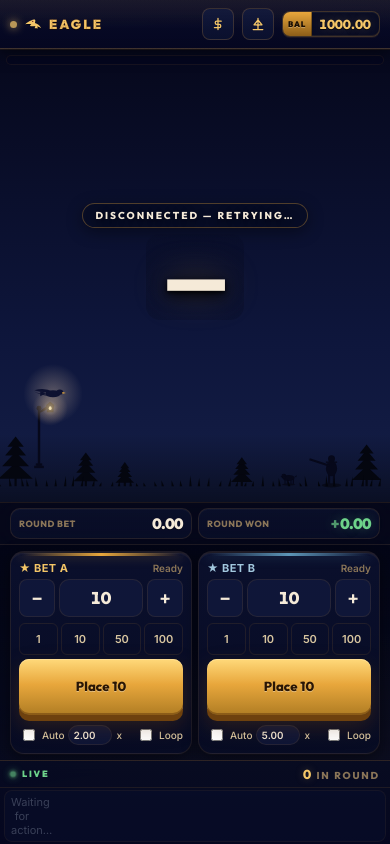
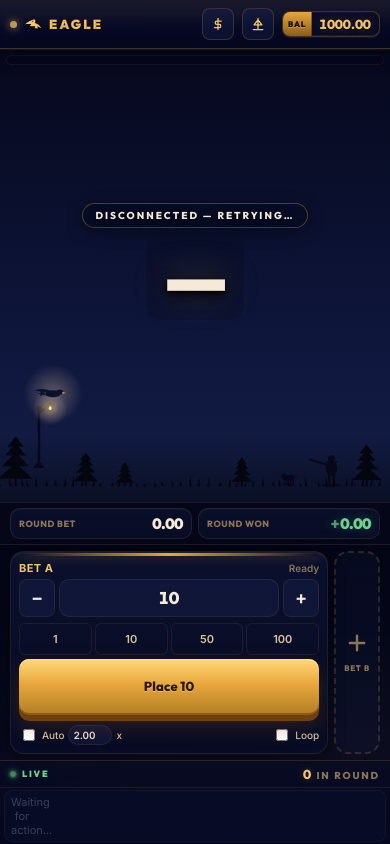
Before and after one commit to giorgimol/eagle-crash, a website with bundled scripts: page public/index.html in a window 390 px wide. Built offline with nearby package versions, Linux system fonts and the light colour scheme; no server answers; animation ran at ten frames a second.

Commit message:
feat: single-bet default with toggle to add Bet B
Show only Bet A by default. A dashed "+" button lets players
open Bet B on demand; a × close button hides it again and
cancels any active autobet on that slot.

Co-Authored-By: Claude Opus 4.7 <noreply@anthropic.com>

```diff
--- a/public/app.js
+++ b/public/app.js
@@ -695,6 +695,31 @@ for (const slot of ['A', 'B']) {
   });
 }
 
+// ── Bet B toggle ────────────────────────────────────────────────────
+const betsSection = $('.bets');
+const betSlotB    = $('[data-slot="B"]');
+const addBetBtn   = $('#add-bet-b');
+const closeBetBtn = $('#close-bet-b');
+
+function showBetB() {
+  betSlotB.hidden = false;
+  betsSection.dataset.mode = 'dual';
+}
+
+function hideBetB() {
+  betSlotB.hidden = true;
+  betsSection.dataset.mode = 'single';
+  // Cancel autobet on B if active
+  const abToggle = $('#ab-on-B');
+  if (abToggle.checked) {
+    abToggle.checked = false;
+    send({ type: 'set_autobet', slot: 'B', enabled: false });
+  }
+}
+
+addBetBtn.addEventListener('click', showBetB);
+closeBetBtn.addEventListener('click', hideBetB);
+
 // ── Provably-fair UI ─────────────────────────────────────────────────
 
 // ── Operator P&L modal ──────────────────────────────────────────────
--- a/public/index.html
+++ b/public/index.html
@@ -69,10 +69,10 @@
       </section>
 
       <!-- ── Bet panels (Smartsoft-style: ± stake, adaptive action) ── -->
-      <section class="bets">
+      <section class="bets" data-mode="single">
         <div class="bet-slot" data-slot="A">
           <div class="bet-head">
-            <span class="bet-title">★ Bet A</span>
+            <span class="bet-title">Bet A</span>
             <span class="bet-status" id="status-A">Ready</span>
           </div>
           <div class="stake-row">
@@ -100,9 +100,15 @@
           </div>
         </div>
 
-        <div class="bet-slot" data-slot="B">
+        <button class="add-bet-btn" id="add-bet-b" type="button" title="Add second bet">
+          <svg viewBox="0 0 20 20" fill="none" stroke="currentColor" stroke-width="2" stroke-linecap="round"><path d="M10 4v12M4 10h12"/></svg>
+          <span>Bet B</span>
+        </button>
+
+        <div class="bet-slot" data-slot="B" hidden>
           <div class="bet-head">
-            <span class="bet-title">★ Bet B</span>
+            <span class="bet-title">Bet B</span>
+            <button class="bet-close" id="close-bet-b" type="button" aria-label="Remove Bet B">×</button>
             <span class="bet-status" id="status-B">Ready</span>
           </div>
           <div class="stake-row">
--- a/public/styles.css
+++ b/public/styles.css
@@ -498,12 +498,59 @@ button.icon-btn:hover:not(:disabled) {
 
 .bets {
   display: grid;
-  grid-template-columns: repeat(2, minmax(0, 1fr));
   gap: 10px;
   padding: 10px var(--pad);
   border-top: 1px solid var(--card-border);
   background: linear-gradient(180deg, transparent, rgba(10, 14, 42, 0.5));
 }
+.bets[data-mode="single"] { grid-template-columns: 1fr auto; }
+.bets[data-mode="dual"]   { grid-template-columns: repeat(2, minmax(0, 1fr)); }
+.bets[data-mode="dual"] .add-bet-btn { display: none; }
+
+/* "Add Bet B" button — dashed outline placeholder card */
+.add-bet-btn {
+  display: flex;
+  flex-direction: column;
+  align-items: center;
+  justify-content: center;
+  gap: 8px;
+  background: rgba(20, 30, 70, 0.20);
+  border: 2px dashed rgba(232, 167, 60, 0.18);
+  border-radius: var(--radius);
+  color: var(--ink-dim);
+  cursor: pointer;
+  min-width: 56px;
+  padding: 14px 18px;
+  transition: all 200ms var(--easing);
+}
+.add-bet-btn:hover {
+  background: rgba(20, 30, 70, 0.45);
+  border-color: rgba(232, 167, 60, 0.40);
+  color: var(--gold-bright);
+}
+.add-bet-btn svg { width: 24px; height: 24px; }
+.add-bet-btn span {
+  font-size: 10px;
+  font-weight: 800;
+  letter-spacing: 0.10em;
+  text-transform: uppercase;
+  font-family: var(--font-display);
+}
+
+/* Close button on Bet B header */
+.bet-close {
+  background: transparent;
+  border: none;
+  color: var(--ink-dim);
+  font-size: 18px;
+  padding: 0 4px;
+  cursor: pointer;
+  line-height: 1;
+  border-radius: 4px;
+  min-width: auto;
+  min-height: auto;
+}
+.bet-close:hover { color: var(--ink); background: rgba(255,255,255,0.08); }
 
 /* Bet panels — leather/wood plaque feel. Warm dark base with a
    hairline brass border + ribbon along the top in the slot accent. */
@@ -541,12 +588,14 @@ button.icon-btn:hover:not(:disabled) {
 .bet-slot.has-bet { border-color: rgba(232, 167, 60, 0.28); }
 .bet-slot[data-slot="A"] .bet-title { color: var(--gold-bright); }
 .bet-slot[data-slot="B"] .bet-title { color: #a3c8df; }
+.bet-slot[hidden] { display: none; }
 
 .bet-head {
   display: flex;
-  justify-content: space-between;
   align-items: center;
-}
+  gap: 6px;
+}
+.bet-head .bet-status { margin-left: auto; }
 .bet-title {
   font-weight: 700;
   font-size: 13px;
@@ -1289,7 +1338,9 @@ button.icon-btn:hover:not(:disabled) {
 
   /* Bet panels — JetX-style mobile-first compact, 2-col side-by-side.
      ± stake row + 4 presets + ONE big adaptive action + tiny opts. */
-  .bets { gap: 6px; padding: 6px var(--pad); grid-template-columns: repeat(2, minmax(0, 1fr)); }
+  .bets { gap: 6px; padding: 6px var(--pad); }
+  .bets[data-mode="single"] .add-bet-btn { min-width: 42px; padding: 10px 8px; }
+  .bets[data-mode="single"] .add-bet-btn span { font-size: 8px; }
   .bet-slot { padding: 8px; gap: 6px; border-top-width: 2px; }
   .bet-head { margin-bottom: -2px; }
   .bet-title { font-size: 11px; letter-spacing: 0.04em; }
```
